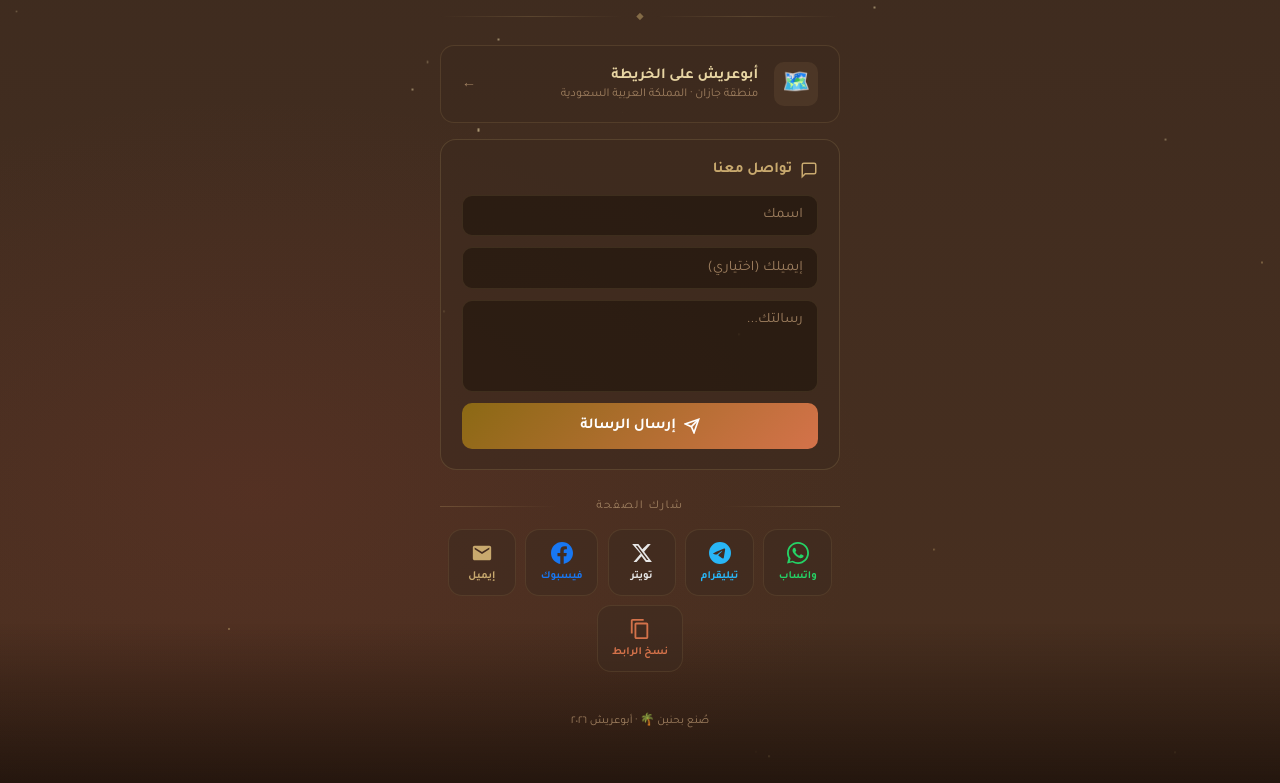
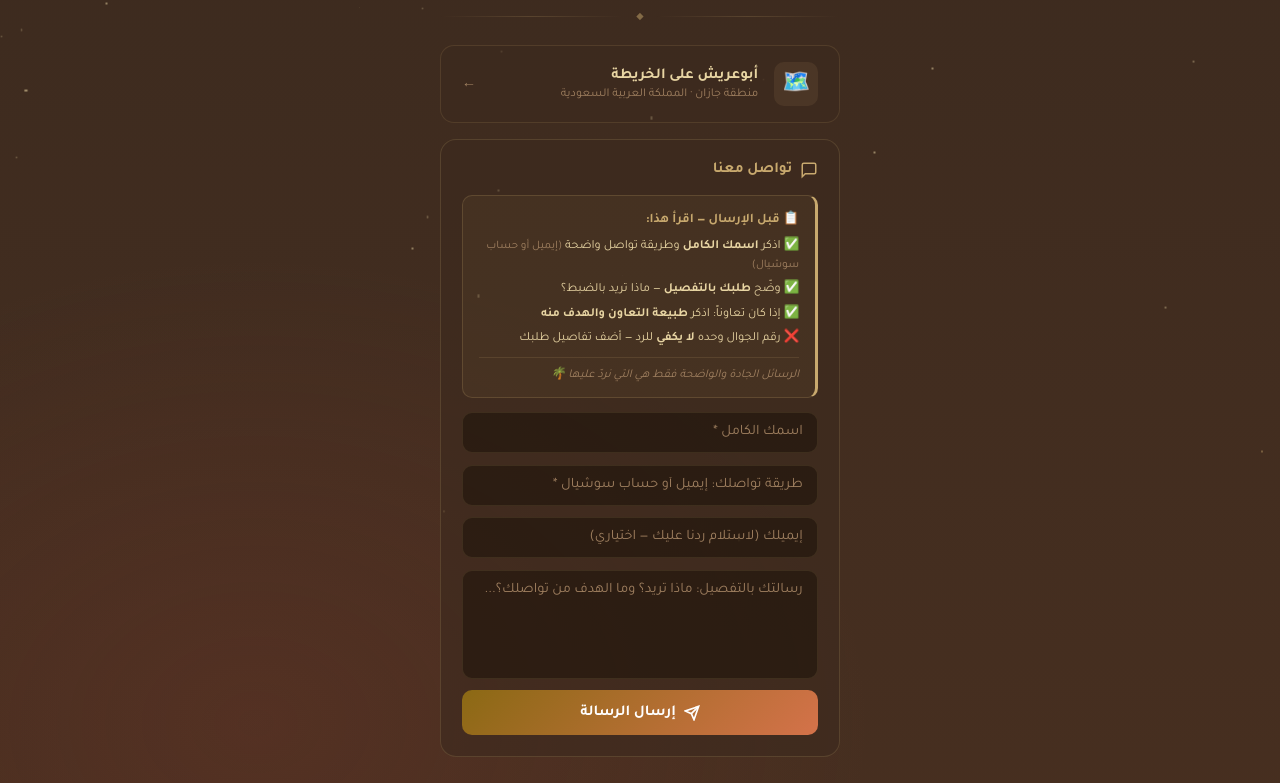
Before and after one commit to refaeefa/claude, a plain HTML site: page index.html in a window 1280 px wide. Shown: the part 825-1608 px from the top of the page. Drawn offline with Linux system fonts and the light colour scheme.

Commit message:
update(aboarish): contact guide + contact field 2026-03-25 18:50

```diff
--- a/index.html
+++ b/index.html
@@ -663,6 +663,52 @@
     border: 1px solid rgba(200,169,110,0.15);
   }
 
+
+  /* ===== CONTACT GUIDE ===== */
+  .contact-guide {
+    background: rgba(200,169,110,0.06);
+    border: 1px solid rgba(200,169,110,0.2);
+    border-right: 3px solid var(--sand);
+    border-radius: 10px;
+    padding: 0.9rem 1rem;
+    margin-bottom: 0.9rem;
+  }
+
+  .guide-main {
+    font-size: 0.82rem;
+    font-weight: 700;
+    color: var(--sand);
+    margin-bottom: 0.5rem;
+  }
+
+  .guide-list {
+    list-style: none;
+    display: flex;
+    flex-direction: column;
+    gap: 0.35rem;
+    margin-bottom: 0.6rem;
+  }
+
+  .guide-list li {
+    font-size: 0.78rem;
+    color: var(--text-warm);
+    line-height: 1.5;
+  }
+
+  .guide-note {
+    color: var(--text-muted);
+    font-size: 0.72rem;
+  }
+
+  .guide-footer {
+    font-size: 0.75rem;
+    color: var(--text-muted);
+    font-style: italic;
+    border-top: 1px solid rgba(200,169,110,0.15);
+    padding-top: 0.5rem;
+    margin-top: 0.4rem;
+  }
+
 </style>
 </head>
 <body>
@@ -800,27 +846,46 @@
             تواصل معنا
           </div>
 
+          <div class="contact-guide">
+            <p class="guide-main">📋 قبل الإرسال — اقرأ هذا:</p>
+            <ul class="guide-list">
+              <li>✅ اذكر <strong>اسمك الكامل</strong> وطريقة تواصل واضحة <span class="guide-note">(إيميل أو حساب سوشيال)</span></li>
+              <li>✅ وضّح <strong>طلبك بالتفصيل</strong> — ماذا تريد بالضبط؟</li>
+              <li>✅ إذا كان تعاوناً: اذكر <strong>طبيعة التعاون والهدف منه</strong></li>
+              <li>❌ رقم الجوال وحده <strong>لا يكفي</strong> للرد — أضف تفاصيل طلبك</li>
+            </ul>
+            <p class="guide-footer">الرسائل الجادة والواضحة فقط هي التي نردّ عليها 🌴</p>
+          </div>
+
           <input
             class="contact-field"
             type="text"
             id="cf-name"
-            placeholder="اسمك"
+            placeholder="اسمك الكامل *"
             maxlength="80"
+            autocomplete="off"
+          />
+          <input
+            class="contact-field"
+            type="text"
+            id="cf-contact"
+            placeholder="طريقة تواصلك: إيميل أو حساب سوشيال *"
+            maxlength="120"
             autocomplete="off"
           />
           <input
             class="contact-field"
             type="email"
             id="cf-email"
-            placeholder="إيميلك (اختياري)"
+            placeholder="إيميلك (لاستلام ردنا عليك — اختياري)"
             maxlength="120"
             autocomplete="off"
           />
           <textarea
             class="contact-field"
             id="cf-msg"
-            placeholder="رسالتك..."
-            rows="4"
+            placeholder="رسالتك بالتفصيل: ماذا تريد؟ وما الهدف من تواصلك؟..."
+            rows="5"
             maxlength="1000"
           ></textarea>
 
@@ -1002,7 +1067,7 @@
           subject: 'رسالة جديدة من أبوعريش — ' + name,
           from_name: name,
           email: email || 'visitor@aboarish.page',
-          message: `الاسم: ${name}\nالإيميل: ${email || 'لم يُذكر'}\n\nالرسالة:\n${message}`,
+          message: `الاسم: ${name}\nطريقة التواصل: ${document.getElementById('cf-contact').value.trim() || 'لم تُذكر'}\nالإيميل: ${email || 'لم يُذكر'}\n\nالرسالة:\n${message}`,
           botcheck: ''
         })
       });
@@ -1012,6 +1077,7 @@
         status.className = 'contact-status success';
         status.textContent = '✅ وصلت رسالتك! سنرد قريباً 🌴';
         document.getElementById('cf-name').value = '';
+        document.getElementById('cf-contact').value = '';
         document.getElementById('cf-email').value = '';
         document.getElementById('cf-msg').value = '';
       } else {
@@ -1027,6 +1093,9 @@
   }
 
   document.getElementById('cf-name').addEventListener('keydown', e => {
+    if (e.key === 'Enter') { e.preventDefault(); document.getElementById('cf-contact').focus(); }
+  });
+  document.getElementById('cf-contact').addEventListener('keydown', e => {
     if (e.key === 'Enter') { e.preventDefault(); document.getElementById('cf-email').focus(); }
   });
   document.getElementById('cf-email').addEventListener('keydown', e => {
```
